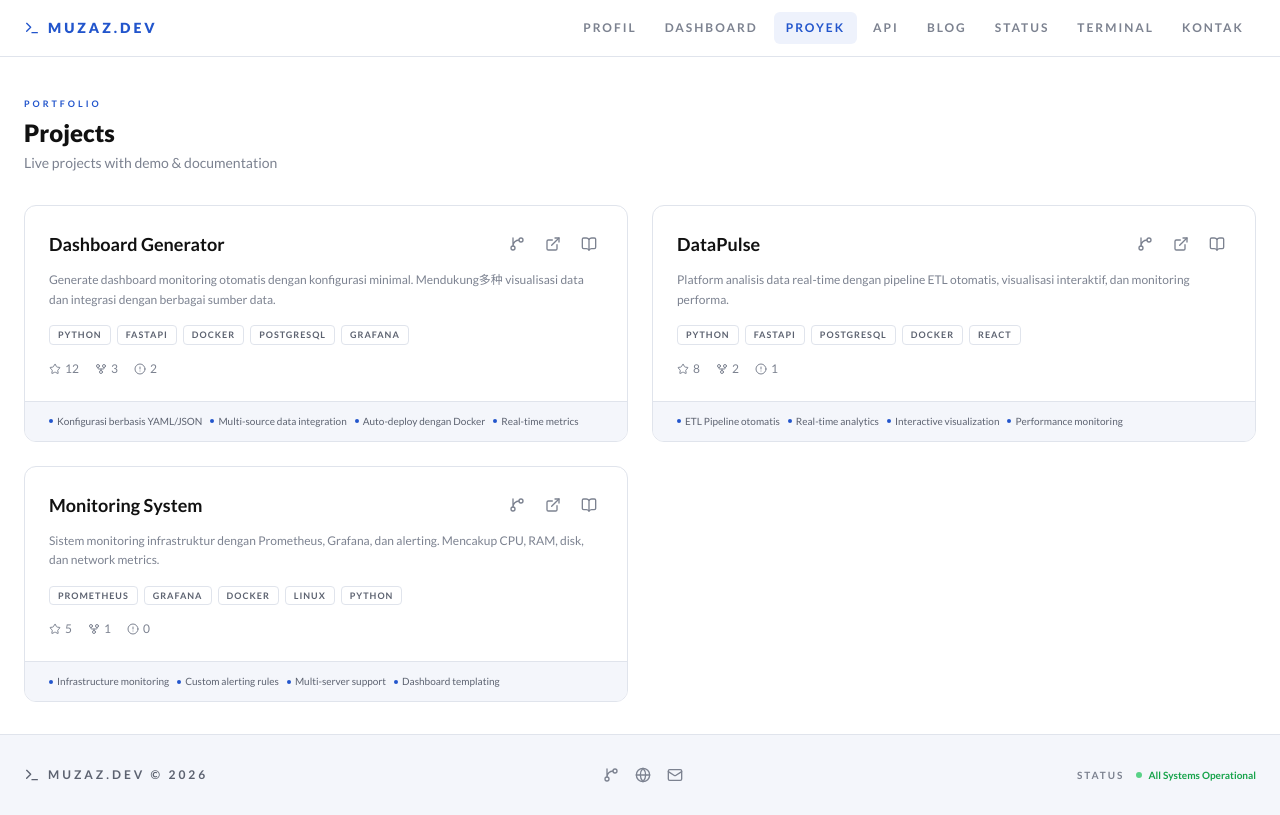
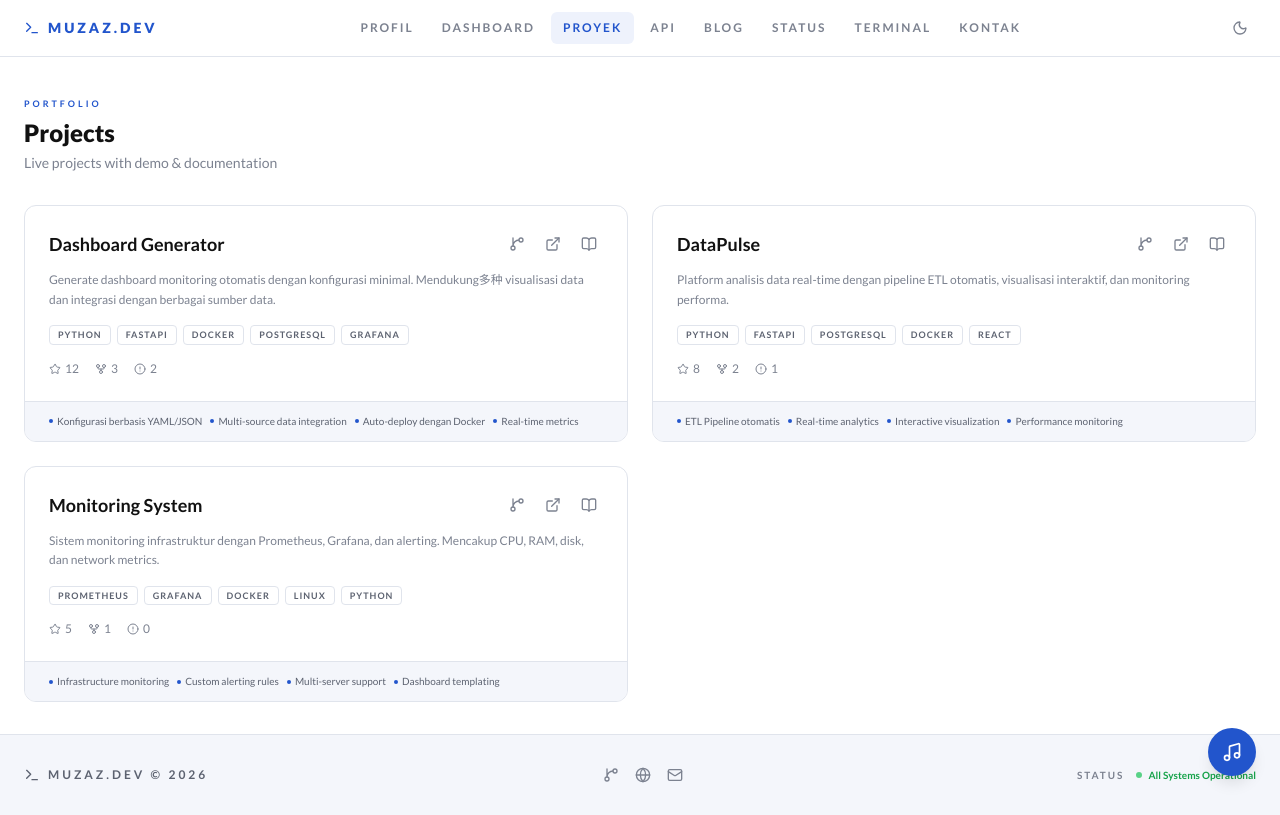
Before and after one commit to deathmurderS/Zaky-Dev, a Next.js app: page /projects in a window 1280 px wide. Built offline with nearby package versions, Linux system fonts and the light colour scheme.

Commit message:
Add dark/light mode toggle + floating Spotify music player

```diff
--- a/src/app/globals.css
+++ b/src/app/globals.css
@@ -14,6 +14,13 @@
     background: #fff;
     color: #111;
     min-height: 100vh;
+    transition: background-color 0.3s ease, color 0.3s ease;
+  }
+
+  .dark body,
+  body.dark {
+    background: #0e1116;
+    color: #e0e4ec;
   }
 }
 
@@ -23,6 +30,12 @@
       linear-gradient(rgba(34, 85, 204, 0.03) 1px, transparent 1px),
       linear-gradient(90deg, rgba(34, 85, 204, 0.03) 1px, transparent 1px);
     background-size: 40px 40px;
+  }
+
+  .dark .grid-pattern {
+    background-image:
+      linear-gradient(rgba(100, 149, 237, 0.05) 1px, transparent 1px),
+      linear-gradient(90deg, rgba(100, 149, 237, 0.05) 1px, transparent 1px);
   }
 
   .terminal-text {
@@ -41,3 +54,15 @@
     writing-mode: vertical-rl;
   }
 }
+
+/* Dark mode overrides */
+.dark .bg-white { background-color: #1a1e26; }
+.dark .bg-dark-50 { background-color: #1a1e26; }
+.dark .bg-primary-50 { background-color: #0e1a3a; }
+.dark .border-dark-100 { border-color: #2a2e38; }
+.dark .text-dark-400 { color: #9ea3b0; }
+.dark .text-dark-500 { color: #c0c5d0; }
+.dark .text-dark-600 { color: #e0e4ec; }
+.dark .text-dark-700 { color: #f4f6fb; }
+.dark .hover\:bg-dark-50:hover { background-color: #2a2e38; }
+.dark .hover\:border-dark-200:hover { border-color: #404550; }
--- a/src/app/layout.tsx
+++ b/src/app/layout.tsx
@@ -2,6 +2,8 @@ import type { Metadata } from "next";
 import "./globals.css";
 import Navbar from "@/components/layout/Navbar";
 import Footer from "@/components/layout/Footer";
+import { ThemeProvider } from "@/lib/theme-context";
+import MusicPlayer from "@/components/layout/MusicPlayer";
 
 export const metadata: Metadata = {
   title: "MUZAZ.DEV | Muhammad Zaky Zamzami",
@@ -30,7 +32,7 @@ export default function RootLayout({
   children: React.ReactNode;
 }) {
   return (
-    <html lang="id">
+    <html lang="id" suppressHydrationWarning>
       <head>
         <link rel="preconnect" href="https://fonts.googleapis.com" />
         <link rel="preconnect" href="https://fonts.gstatic.com" crossOrigin="anonymous" />
@@ -40,9 +42,12 @@ export default function RootLayout({
         />
       </head>
       <body className="min-h-screen flex flex-col">
-        <Navbar />
-        <main className="flex-1">{children}</main>
-        <Footer />
+        <ThemeProvider>
+          <Navbar />
+          <main className="flex-1">{children}</main>
+          <Footer />
+          <MusicPlayer />
+        </ThemeProvider>
       </body>
     </html>
   );
--- /dev/null
+++ b/src/components/layout/MusicPlayer.tsx
@@ -0,0 +1,53 @@
+"use client";
+
+import { useState } from "react";
+import { Music, X, Play, Pause } from "lucide-react";
+
+export default function MusicPlayer() {
+  const [isOpen, setIsOpen] = useState(false);
+
+  return (
+    <>
+      {/* Floating button */}
+      <button
+        onClick={() => setIsOpen(!isOpen)}
+        className="fixed bottom-6 right-6 z-50 flex items-center justify-center w-12 h-12 bg-primary-500 text-white rounded-full shadow-lg hover:bg-primary-600 transition-all hover:scale-105"
+        title="Music Player"
+      >
+        <Music className="w-5 h-5" />
+      </button>
+
+      {/* Player panel */}
+      {isOpen && (
+        <div className="fixed bottom-24 right-6 z-50 w-72 sm:w-80 rounded-xl border border-dark-100 bg-white shadow-xl overflow-hidden dark:bg-dark-800 dark:border-dark-600">
+          <div className="flex items-center justify-between px-4 py-3 bg-primary-500 text-white">
+            <div className="flex items-center gap-2">
+              <Music className="w-4 h-4" />
+              <span className="text-xs font-bold tracking-wider uppercase">Music Player</span>
+            </div>
+            <button onClick={() => setIsOpen(false)} className="text-white/80 hover:text-white">
+              <X className="w-4 h-4" />
+            </button>
+          </div>
+
+          <div className="p-3">
+            <p className="text-[10px] text-dark-400 mb-2 text-center">
+              🎧 Anime & Lofi vibes — klik play buat dengerin
+            </p>
+
+            {/* Spotify Embed — GANTI link playlist-nya di sini */}
+            <iframe
+              src="https://open.spotify.com/embed/playlist/37i9dQZF1DX9GRpeH4CL0S?utm_source=generator&theme=0"
+              width="100%"
+              height="80"
+              frameBorder="0"
+              allow="autoplay; clipboard-write; encrypted-media; fullscreen; picture-in-picture"
+              loading="lazy"
+              className="rounded-lg"
+            />
+          </div>
+        </div>
+      )}
+    </>
+  );
+}
--- a/src/components/layout/Navbar.tsx
+++ b/src/components/layout/Navbar.tsx
@@ -4,7 +4,8 @@ import Link from "next/link";
 import { usePathname } from "next/navigation";
 import { cn } from "@/lib/utils";
 import { useState } from "react";
-import { Menu, X, Terminal } from "lucide-react";
+import { Menu, X, Terminal, Moon, Sun } from "lucide-react";
+import { useTheme } from "@/lib/theme-context";
 
 const navItems = [
   { href: "/", label: "Profil" },
@@ -20,6 +21,7 @@ const navItems = [
 export default function Navbar() {
   const pathname = usePathname();
   const [mobileOpen, setMobileOpen] = useState(false);
+  const { theme, toggleTheme } = useTheme();
 
   return (
     <nav className="sticky top-0 z-50 bg-white/80 backdrop-blur-md border-b border-dark-100">
@@ -50,12 +52,24 @@ export default function Navbar() {
             ))}
           </div>
 
+          <div className="flex items-center gap-1">
+            {/* Theme toggle */}
+            <button
+              onClick={toggleTheme}
+              className="p-2 text-dark-400 hover:text-dark-700 hover:bg-dark-50 rounded-md transition-all"
+              title={theme === "light" ? "Dark Mode" : "Light Mode"}
+            >
+              {theme === "light" ? <Moon className="w-4 h-4" /> : <Sun className="w-4 h-4" />}
+            </button>
+
+            {/* Mobile menu toggle */}
             <button
               onClick={() => setMobileOpen(!mobileOpen)}
               className="md:hidden p-2 text-dark-500 hover:text-dark-800"
             >
               {mobileOpen ? <X className="w-5 h-5" /> : <Menu className="w-5 h-5" />}
             </button>
+          </div>
         </div>
       </div>
 
--- /dev/null
+++ b/src/lib/theme-context.tsx
@@ -0,0 +1,55 @@
+"use client";
+
+import { createContext, useContext, useEffect, useState, ReactNode } from "react";
+
+type Theme = "light" | "dark";
+
+type ThemeContextType = {
+  theme: Theme;
+  toggleTheme: () => void;
+};
+
+const ThemeContext = createContext<ThemeContextType>({
+  theme: "light",
+  toggleTheme: () => {},
+});
+
+export function ThemeProvider({ children }: { children: ReactNode }) {
+  const [theme, setTheme] = useState<Theme>("light");
+  const [mounted, setMounted] = useState(false);
+
+  useEffect(() => {
+    setMounted(true);
+    const stored = localStorage.getItem("theme") as Theme | null;
+    if (stored) {
+      setTheme(stored);
+    } else if (window.matchMedia("(prefers-color-scheme: dark)").matches) {
+      setTheme("dark");
+    }
+  }, []);
+
+  useEffect(() => {
+    if (!mounted) return;
+    const root = document.documentElement;
+    if (theme === "dark") {
+      root.classList.add("dark");
+    } else {
+      root.classList.remove("dark");
+    }
+    localStorage.setItem("theme", theme);
+  }, [theme, mounted]);
+
+  const toggleTheme = () => {
+    setTheme((prev) => (prev === "light" ? "dark" : "light"));
+  };
+
+  return (
+    <ThemeContext.Provider value={{ theme, toggleTheme }}>
+      {children}
+    </ThemeContext.Provider>
+  );
+}
+
+export function useTheme() {
+  return useContext(ThemeContext);
+}
```
Lines whose indentation alone changed are shown as unchanged.
